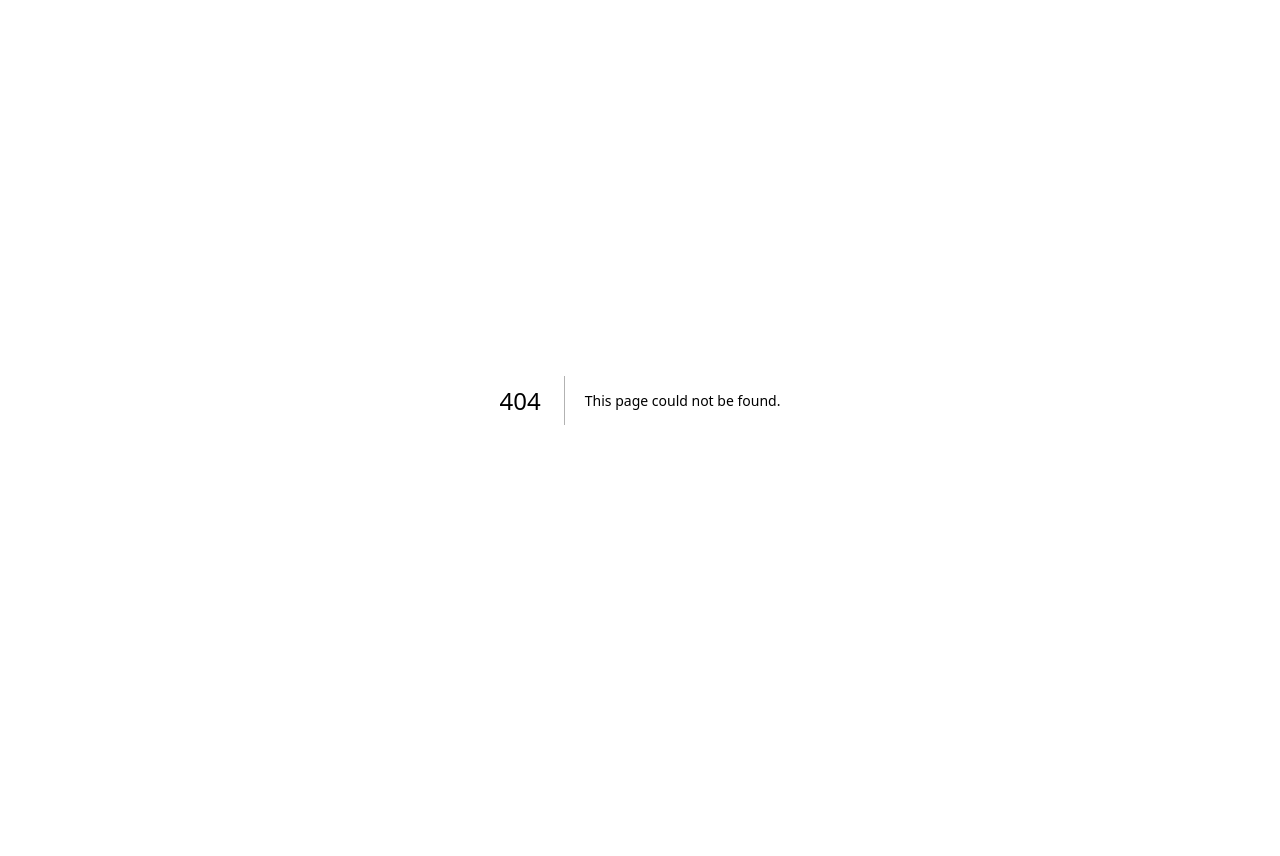
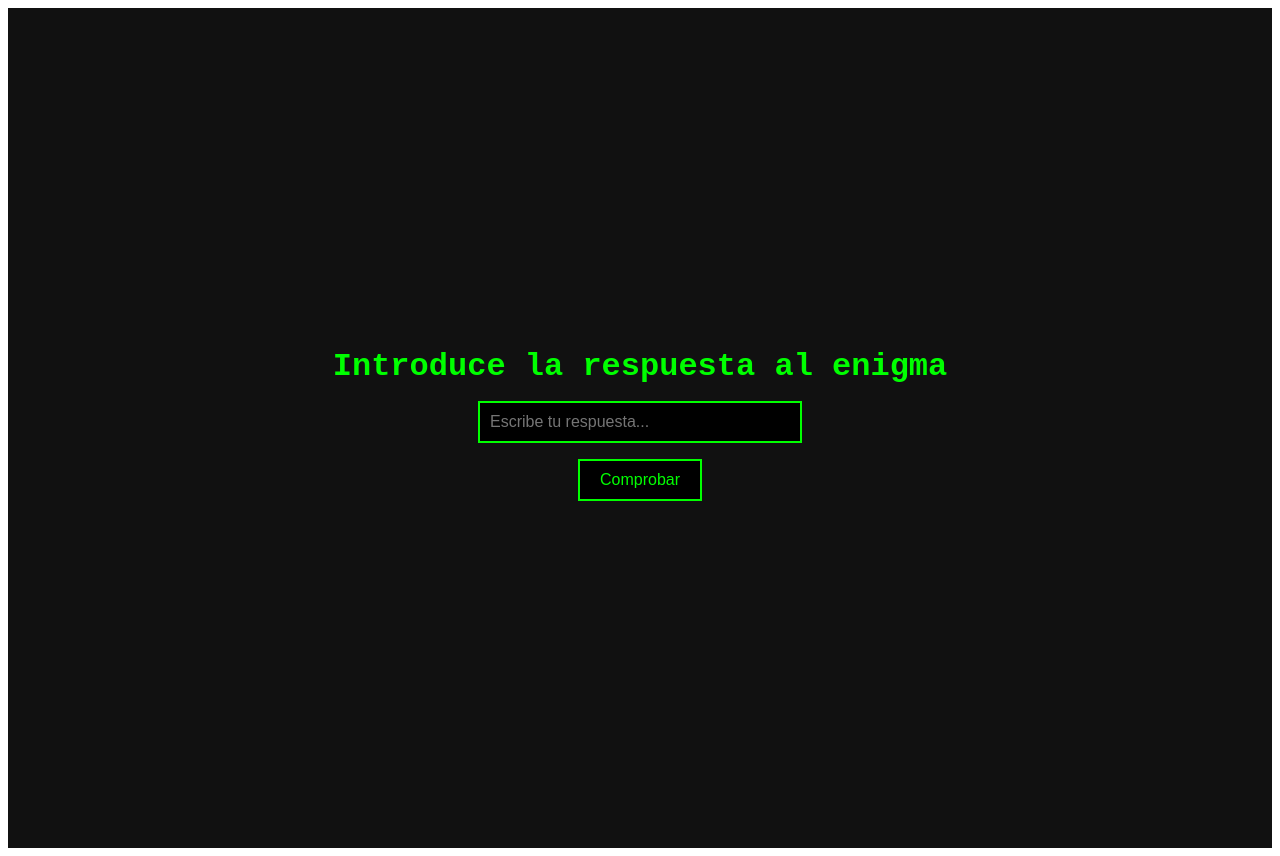
Before and after one commit to DiavoloCOBRETY/la-busqueda-matrix, a Next.js app: page /respuesta-matrix in a window 1280 px wide. Before the commit this address had no page. Before the commit the page ends 800 px from the top, so only its background shows below. Built offline with nearby package versions, Linux system fonts and the light colour scheme.

Commit message:
Create respuesta-matrix.js

```diff
--- /dev/null
+++ b/pages/respuesta-matrix.js
@@ -0,0 +1,60 @@
+import { useState } from 'react';
+
+export default function RespuestaMatrix() {
+  const [respuesta, setRespuesta] = useState('');
+  const [mensaje, setMensaje] = useState('');
+
+  const comprobarRespuesta = () => {
+    const respuestaCorrecta = 'hacker'; // Puedes cambiarlo por la clave correcta
+    if (respuesta.toLowerCase() === respuestaCorrecta.toLowerCase()) {
+      setMensaje('✅ ¡Respuesta correcta! Acceso concedido.');
+    } else {
+      setMensaje('❌ Respuesta incorrecta. Intenta de nuevo.');
+    }
+  };
+
+  return (
+    <div style={{
+      minHeight: '100vh',
+      backgroundColor: '#111',
+      color: '#0f0',
+      display: 'flex',
+      flexDirection: 'column',
+      alignItems: 'center',
+      justifyContent: 'center',
+      fontFamily: 'monospace',
+      padding: '20px'
+    }}>
+      <h1 style={{ fontSize: '2rem', marginBottom: '1rem' }}>Introduce la respuesta al enigma</h1>
+      <input
+        type="text"
+        placeholder="Escribe tu respuesta..."
+        value={respuesta}
+        onChange={(e) => setRespuesta(e.target.value)}
+        style={{
+          padding: '10px',
+          fontSize: '1rem',
+          width: '300px',
+          marginBottom: '1rem',
+          border: '2px solid #0f0',
+          backgroundColor: '#000',
+          color: '#0f0'
+        }}
+      />
+      <button
+        onClick={comprobarRespuesta}
+        style={{
+          padding: '10px 20px',
+          fontSize: '1rem',
+          cursor: 'pointer',
+          backgroundColor: '#000',
+          border: '2px solid #0f0',
+          color: '#0f0'
+        }}
+      >
+        Comprobar
+      </button>
+      <p style={{ marginTop: '1rem' }}>{mensaje}</p>
+    </div>
+  );
+}
```
